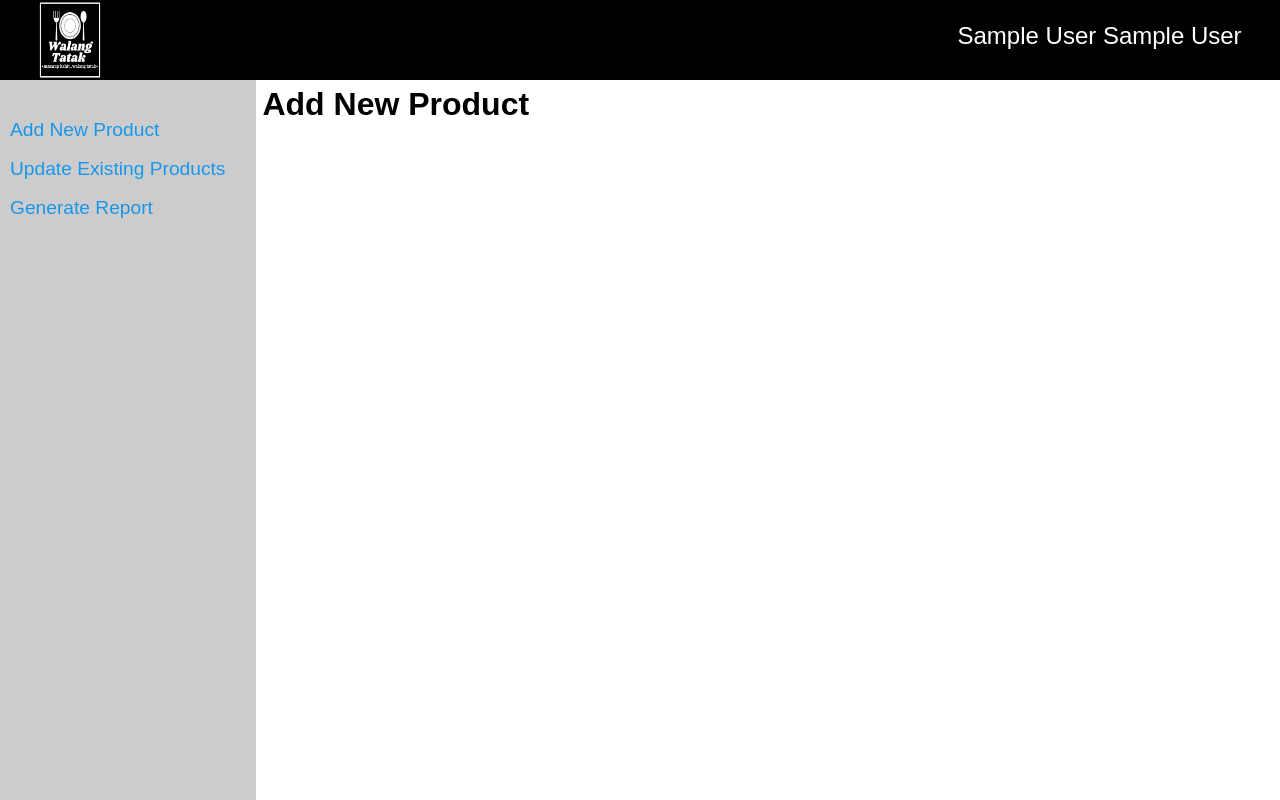
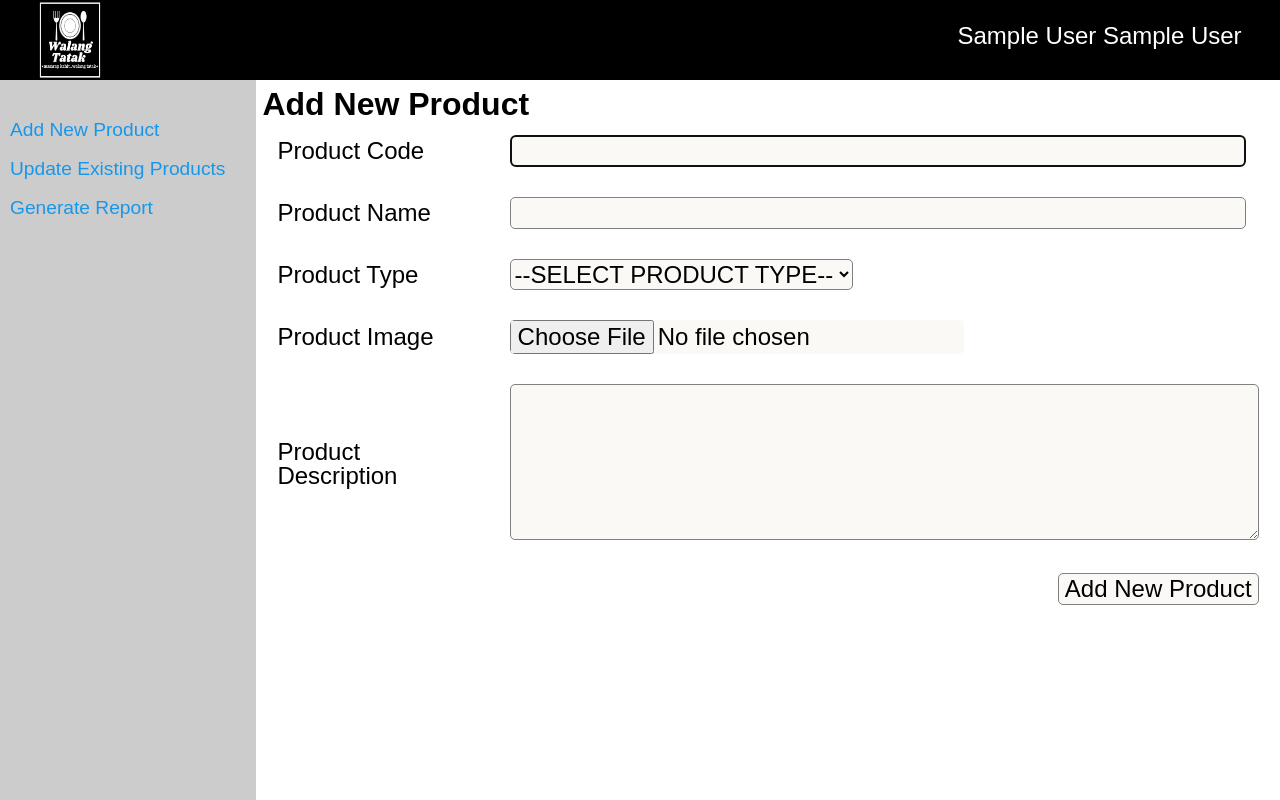
Before and after one commit to sprmnfrd/cosc75a-wt, a PHP site: page /admin/new-product.php in a window 1280 px wide. Run offline with PHP 8.4, Linux system fonts and the light colour scheme; the visitor is signed in with stand-in values (Sample User, id 1); data that the repository does not hold is empty.

Commit message:
new-product page; mass commit

```diff
--- a/css/style.css
+++ b/css/style.css
@@ -114,6 +114,12 @@ a {
     text-decoration: none;
 }
 
+td {
+    padding: 15px;
+    text-align: left;
+    vertical-align: middle;
+}
+
 h1 {
     font-size: 2em;
 }
@@ -146,7 +152,7 @@ ul {
     color: #ffffff;
 }
 
-.login-wrapper {
+#login-wrapper {
     position: relative;
     width: 30%;
     top: 50%;
@@ -157,18 +163,18 @@ ul {
 
 }
 
-.login-title {
+#login-title {
     text-align: center;
     font-size: xx-large;
     padding: 10px;
 }
 
-.login-table {
+#login-table {
     position: relative;
     width: 100%;
 }
 
-.login-table td {
+#login-table td {
     padding: 15px;
     text-align: center;
 }
@@ -177,7 +183,7 @@ ul {
     font-size: 14pt;
 }
 
-.password-reset {
+#password-reset {
     text-align: left !important;
     padding: 0 4% !important;
 }
@@ -266,3 +272,16 @@ ul {
     margin-top: 1vh;
     margin-right: 0.5vw;
 }
+
+.border-round {
+    border: none;
+    border-radius: 5px;
+}
+
+.border-gray {
+    border: 1px solid gray !important;
+}
+
+.font-xlarge {
+    font-size: x-large;
+}
--- a/includes/db.php
+++ b/includes/db.php
@@ -1,5 +1,5 @@
 <?php
-    function prepareSQL($conn, $sql, string $placeholder, ...$variables) {
+    function prepareSQL($conn, $sql, string $placeholder = "NULL", ...$variables) {
         try {
             //Prepared statement
             $stmt = mysqli_stmt_init($conn);
@@ -7,8 +7,10 @@
             //Pre-prepared statement
             mysqli_stmt_prepare($stmt, $sql);
 
-            //Bind parameters to placeholder
-            mysqli_stmt_bind_param($stmt, $placeholder, ...$variables);
+            //Bind parameters to placeholder if query has parameters
+            if($placeholder != "NULL") {
+                mysqli_stmt_bind_param($stmt, $placeholder, ...$variables);
+            }
 
             //Execute SQL
             mysqli_stmt_execute($stmt);
--- a/manager/admin/new-product.php
+++ b/manager/admin/new-product.php
@@ -6,6 +6,68 @@
 ?>
     <div id="content">
         <h1>Add New Product</h1>
+
+        <form action="new-product.php" method="post" id="new-product" enctype="multipart/form-data">
+            <table>
+                <tr>
+                    <td class="font-xlarge">Product Code</td>
+                    <td><input type="text" class="border-round border-gray font-xlarge" size="50" name="new-product-code" autofocus required></td>
+                </tr>
+                <tr>
+                    <td class="font-xlarge">Product Name</td>
+                    <td><input type="text" class="border-round border-gray font-xlarge" size="50" name="new-product-name" required></td>
+                </tr>
+                <tr>
+                    <td class="font-xlarge">Product Type</td>
+                    <td>
+                        <select class="border-round border-gray font-xlarge" name="new-product-type" required>
+                            <option value="" selected disabled>--SELECT PRODUCT TYPE--</option>
+                            <?php
+                                $sql = "SELECT * FROM types WHERE type_name != 'DISCOUNT' ORDER BY type_name ASC";
+                                $result = prepareSQL($conn, $sql);
+                                while($rowResult = mysqli_fetch_array($result)) {
+                                    echo '<option value="'.$rowResult["type_id"].'">'.$rowResult["type_name"].'</option>';
+                                }
+                            ?>
+                        </select>
+                    </td>
+                </tr>
+                <tr>
+                    <td class="font-xlarge">Product Image</td>
+                    <td><input type="file" class="border-round font-xlarge" name="new-product-image" required></td>
+                </tr>
+                <tr>
+                    <td class="font-xlarge">Product Description</td>
+                    <td><textarea class="border-round border-gray" name="new-product-desc" cols="91" rows="10" required></textarea></td>
+                </tr>
+                <tr>
+                   <td style="text-align: right !important;" colspan="2"><input type="submit" class="border-round border-gray font-xlarge" name="new-product" value="Add New Product"></td>
+                </tr>
+            </table>
+        </form>
     </div>
 <?php
     require("../templates/footer.php");
+
+    if(isset($_POST["new-product"])) {
+        $img = $_FILES["new-product-image"]["name"];
+        $imgTmp = $_FILES["new-product-image"]["tmp_name"];
+        $imgExt = pathinfo($img, PATHINFO_EXTENSION);
+        $ext = array("gif", "png", "jpg", "jpeg");
+
+        if(in_array($imgExt, $ext)) {
+            $rename = 'image_'.date('Y-m-d-H-i-s').'_'.uniqid().'.'.$imgExt;
+
+            move_uploaded_file($img, "../images/product_images/$rename");
+
+            $sql = "INSERT INTO products VALUES (NULL, ?, ?, ?, ?, ?, NULL, NULL)";
+            prepareSQL($conn, $sql, "ssiss", $_POST["new-product-code"], $_POST["new-product-name"], $_POST["new-product-type"], $_POST["new-product-desc"], $rename);
+        }
+        else {
+            echo '
+                <script>
+                    alert("Please upload an image file.");
+                </script>
+            ';
+        }
+    }
```
Also changed, not shown: manager/login.php (+7 -7 lines), manager/reset.php (+7 -7 lines).
